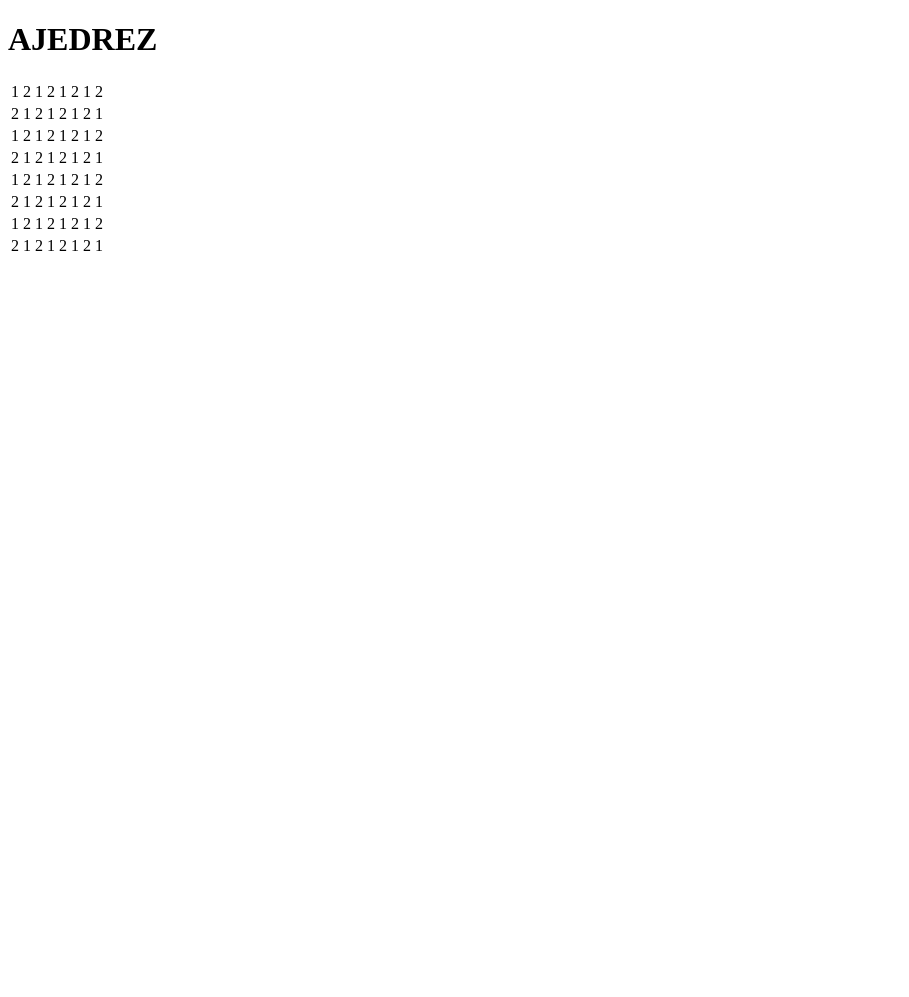
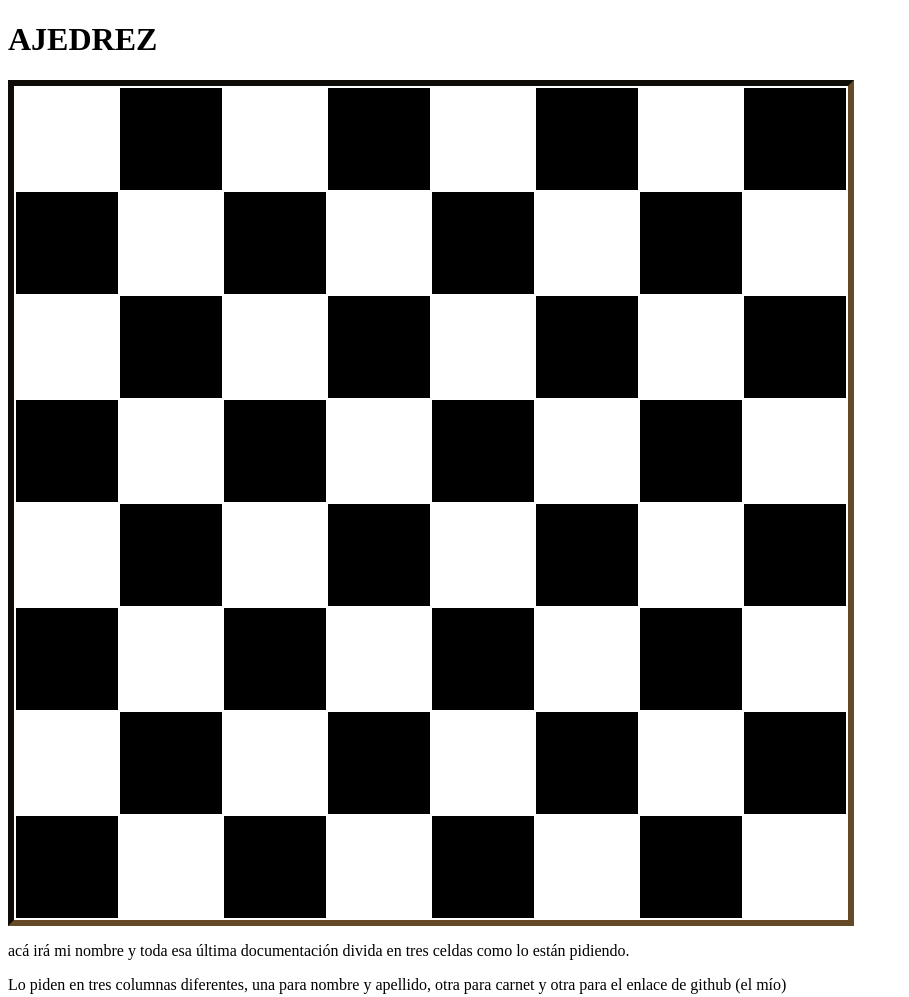
Before and after one commit to joisgori/LaboWeb3, a plain HTML site: page Ejercicio2/index.html in a window 1280 px wide. Shown: the whole page, without its empty margins (0-909 px from the left). Before the commit the page ends 800 px from the top, so only its background shows below. Drawn offline with Linux system fonts and the light colour scheme.

Commit message:
casi finalizado el ajedrez

```diff
--- a/Ejercicio2/index.html
+++ b/Ejercicio2/index.html
@@ -5,6 +5,7 @@
     <meta charset="UTF-8">
     <meta name="viewport" content="width=device-width, initial-scale=1.0">
     <meta http-equiv="X-UA-Compatible" content="ie=edge">
+    <link rel="stylesheet" type="text/css" href="style.css">
     <title>Ajedrez</title>
 </head>
 
@@ -16,88 +17,92 @@
         <div>
             <table>
                 <tr>
-                    <td class="Cblanca">1</td>
-                    <td class="CNegro">2</td>
-                    <td class="Cblanca">1</td>
-                    <td class="CNegro">2</td>
-                    <td class="Cblanca">1</td>
-                    <td class="CNegro">2</td>
-                    <td class="Cblanca">1</td>
-                    <td class="CNegro">2</td>
+                    <td class="Cblanca"><div>Torre negra</div></td>
+                    <td class="CNegro"><div>Caballo negro</div></td>
+                    <td class="Cblanca"><div>Alfil negro</div></td>
+                    <td class="CNegro"><div>Dama negra</div></td>
+                    <td class="Cblanca"><div>Rey negro</div></td>
+                    <td class="CNegro"><div>Alfil negro</div></td>
+                    <td class="Cblanca"><div>Caballo negro</div></td>
+                    <td class="CNegro"><div>Torre negra</div></td>
                 </tr>
                 <tr>
-                    <td class="CNegro">2</td>
-                    <td class="Cblanca">1</td>
-                    <td class="CNegro">2</td>
-                    <td class="Cblanca">1</td>
-                    <td class="CNegro">2</td>
-                    <td class="Cblanca">1</td>
-                    <td class="CNegro">2</td>
-                    <td class="Cblanca">1</td>
+                    <td class="CNegro"><div>Peón negro</div></td>
+                    <td class="Cblanca"><div>Peón negro</div></td>
+                    <td class="CNegro"><div>Peón negro</div></td>
+                    <td class="Cblanca"><div>Peón negro</div></td>
+                    <td class="CNegro"><div>Peón negro</div></td>
+                    <td class="Cblanca"><div>Peón negro</div></td>
+                    <td class="CNegro"><div>Peón negro</div></td>
+                    <td class="Cblanca"><div>Peón negro</div></td>
                 </tr>
                 <tr>
-                    <td class="Cblanca">1</td>
-                    <td class="CNegro">2</td>
-                    <td class="Cblanca">1</td>
-                    <td class="CNegro">2</td>
-                    <td class="Cblanca">1</td>
-                    <td class="CNegro">2</td>
-                    <td class="Cblanca">1</td>
-                    <td class="CNegro">2</td>
+                    <td class="Cblanca"></td>
+                    <td class="CNegro"></td>
+                    <td class="Cblanca"></td>
+                    <td class="CNegro"></td>
+                    <td class="Cblanca"></td>
+                    <td class="CNegro"></td>
+                    <td class="Cblanca"></td>
+                    <td class="CNegro"></td>
                 </tr>
                 <tr>
-                    <td class="CNegro">2</td>
-                    <td class="Cblanca">1</td>
-                    <td class="CNegro">2</td>
-                    <td class="Cblanca">1</td>
-                    <td class="CNegro">2</td>
-                    <td class="Cblanca">1</td>
-                    <td class="CNegro">2</td>
-                    <td class="Cblanca">1</td>
+                    <td class="CNegro"></td>
+                    <td class="Cblanca"></td>
+                    <td class="CNegro"></td>
+                    <td class="Cblanca"></td>
+                    <td class="CNegro"></td>
+                    <td class="Cblanca"></td>
+                    <td class="CNegro"></td>
+                    <td class="Cblanca"></td>
                 </tr>
                 <tr>
-                    <td class="Cblanca">1</td>
-                    <td class="CNegro">2</td>
-                    <td class="Cblanca">1</td>
-                    <td class="CNegro">2</td>
-                    <td class="Cblanca">1</td>
-                    <td class="CNegro">2</td>
-                    <td class="Cblanca">1</td>
-                    <td class="CNegro">2</td>
+                    <td class="Cblanca"></td>
+                    <td class="CNegro"></td>
+                    <td class="Cblanca"></td>
+                    <td class="CNegro"></td>
+                    <td class="Cblanca"></td>
+                    <td class="CNegro"></td>
+                    <td class="Cblanca"></td>
+                    <td class="CNegro"></td>
                 </tr>
                 <tr>
-                    <td class="CNegro">2</td>
-                    <td class="Cblanca">1</td>
-                    <td class="CNegro">2</td>
-                    <td class="Cblanca">1</td>
-                    <td class="CNegro">2</td>
-                    <td class="Cblanca">1</td>
-                    <td class="CNegro">2</td>
-                    <td class="Cblanca">1</td>
+                    <td class="CNegro"></td>
+                    <td class="Cblanca"></td>
+                    <td class="CNegro"></td>
+                    <td class="Cblanca"></td>
+                    <td class="CNegro"></td>
+                    <td class="Cblanca"></td>
+                    <td class="CNegro"></td>
+                    <td class="Cblanca"></td>
                 </tr>
                 <tr>
-                    <td class="Cblanca">1</td>
-                    <td class="CNegro">2</td>
-                    <td class="Cblanca">1</td>
-                    <td class="CNegro">2</td>
-                    <td class="Cblanca">1</td>
-                    <td class="CNegro">2</td>
-                    <td class="Cblanca">1</td>
-                    <td class="CNegro">2</td>
+                    <td class="Cblanca"><div>Peón blanco</div></td>
+                    <td class="CNegro"><div>Peón blanco</div></td>
+                    <td class="Cblanca"><div>Peón blanco</div></td>
+                    <td class="CNegro"><div>Peón blanco</div></td>
+                    <td class="Cblanca"><div>Peón blanco</div></td>
+                    <td class="CNegro"><div>Peón blanco</div></td>
+                    <td class="Cblanca"><div>Peón blanco</div></td>
+                    <td class="CNegro"><div>Peón blanco</div></td>
                 </tr>
                 <tr>
-                    <td class="CNegro">2</td>
-                    <td class="Cblanca">1</td>
-                    <td class="CNegro">2</td>
-                    <td class="Cblanca">1</td>
-                    <td class="CNegro">2</td>
-                    <td class="Cblanca">1</td>
-                    <td class="CNegro">2</td>
-                    <td class="Cblanca">1</td>
+                    <td class="CNegro"><div>Torre blanca</div></td>
+                    <td class="Cblanca"><div>Caballo blanco</div></td>
+                    <td class="CNegro"><div>Alfil blanco</div></td>
+                    <td class="Cblanca"><div>Dama blanca</div></td>
+                    <td class="CNegro"><div>Rey blanco</div></td>
+                    <td class="Cblanca"><div>Alfil blanco</div></td>
+                    <td class="CNegro"><div>Caballo blanco</div></td>
+                    <td class="Cblanca"><div>Torre blanca</div></td>
                 </tr>
             </table>
         </div>
     </main>
+    <footer>
+        <p>acá irá mi nombre y toda esa última documentación divida en tres celdas como lo están pidiendo.</p>
+        <p>Lo piden en tres columnas diferentes, una para nombre y apellido, otra para carnet y otra para el enlace de github (el mío)</p>
+    </footer>
 
 </body>
 
--- a/Ejercicio2/style.css
+++ b/Ejercicio2/style.css
@@ -0,0 +1,42 @@
+table {
+    border: 6px inset rgb(100, 74, 39);
+    /*padding: 3%;
+    width: 50%;
+    height: 12em;*/
+}
+
+table td:hover{
+    background-color: rgb(255, 0, 0, 0.5);
+}
+/*
+table tr, td{
+    border: none;
+    padding: 0;
+}
+*/
+table td{
+    height: 100px;
+    width: 100px;
+}
+/*
+h1{
+    visibility: hidden;
+}
+*/
+.CNegro{
+    background: black;
+    color: white;
+}
+
+.Cblanca{
+    background: white;
+    color: black;
+}
+
+table td div{
+    visibility: hidden
+}
+
+table td:hover > div{
+    visibility: visible;
+}
```
